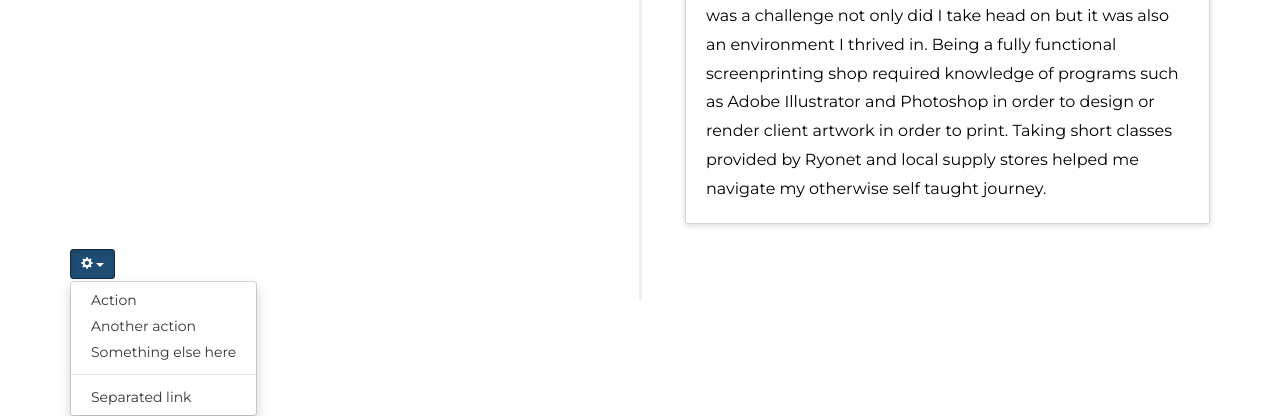
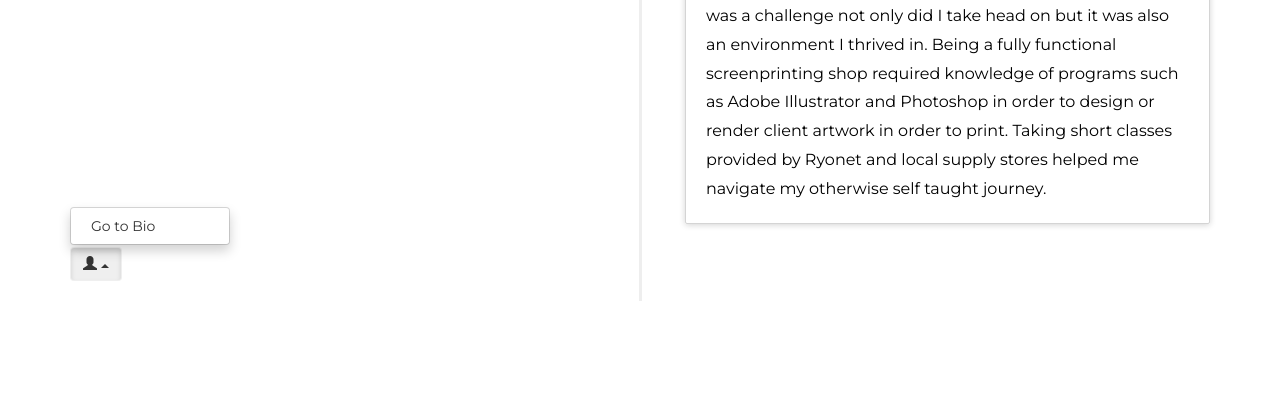
Before and after one commit to DannyLNguyen/bootstrap, a Django app: template bootstrap_app/templates/timeline.html in a window 1280 px wide, after a click that opens the changed part. Shown: the part 975-1391 px from the top of the page. After the commit the page ends 1276 px from the top, so only its background shows below. Run offline with Django 3.2, Linux system fonts and the light colour scheme; the template is opened without the code that fills it, so the values that code supplies are empty; parts of the project's set-up code (start-up, migrations or seed data) failed here and were passed over; some libraries are stand-ins or nearby versions.

Commit message:
Update timeline.html
work history and bio button

```diff
--- a/bootstrap_app/templates/timeline.html
+++ b/bootstrap_app/templates/timeline.html
@@ -28,7 +28,13 @@
 
                                         </div>
                                         <div class="timeline-body">
-                                                <p>As head of recruitment I was in charge of networking and managing J1 agencies not only in the U.S. but around the globe. Utlilizing resoures such as social media platforms as well as holding mixers and conferences to present new and current programs. In the midst of recruitment, daily house cleaning duites were trouble shooting and managing issues for the current or potential students and employees.</p>
+                                                <p>As head of recruitment I was in charge of networking and managing J1
+                                                        agencies not only in the U.S. but around the globe. Utlilizing
+                                                        resoures such as social media platforms as well as holding
+                                                        mixers and conferences to present new and current programs. In
+                                                        the midst of recruitment, daily house cleaning duites were
+                                                        trouble shooting and managing issues for the current or
+                                                        potential students and employees.</p>
                                         </div>
                                 </div>
                         </li>
@@ -39,7 +45,13 @@
                                                 <h4 class="timeline-title">Prime Choice Funding, 2015-2018</h4>
                                         </div>
                                         <div class="timeline-body">
-                                                <p>The role of a Sr.Loan Officer is very involved in the day to day loan process. After initially the relationship, being a call or email away helped answering any questions or addressing any concerns along the way. Email is the primary source of communication other than the phone itself, naturally I grew quite comfortable around computers and the tech involved. Having to learn and opporate new programs was a routine and key in my success.</p>
+                                                <p>The role of a Sr.Loan Officer is very involved in the day to day loan
+                                                        process. After initially the relationship, being a call or email
+                                                        away helped answering any questions or addressing any concerns
+                                                        along the way. Email is the primary source of communication
+                                                        other than the phone itself, naturally I grew quite comfortable
+                                                        around computers and the tech involved. Having to learn and
+                                                        opporate new programs was a routine and key in my success.</p>
 
                                         </div>
                                 </div>
@@ -51,7 +63,13 @@
                                                 <h4 class="timeline-title">Rockview Dairy, 2007-2015</h4>
                                         </div>
                                         <div class="timeline-body">
-                                                <p>During my time here I was able to increase sales and most importantly maintain the volume. Among all of the other duties required, I also installed and serviced both the lottery machine and the POS system. Every holiday season, I would organize a toy drive which became an annual tradition. The last year of the drive we were able to create partnerships with manufacturers and ended up with over 50,000 toys donated!  </p>
+                                                <p>During my time here I was able to increase sales and most importantly
+                                                        maintain the volume. Among all of the other duties required, I
+                                                        also installed and serviced both the lottery machine and the POS
+                                                        system. Every holiday season, I would organize a toy drive which
+                                                        became an annual tradition. The last year of the drive we were
+                                                        able to create partnerships with manufacturers and ended up with
+                                                        over 50,000 toys donated! </p>
                                         </div>
                                 </div>
                         </li>
@@ -62,7 +80,14 @@
                                                 <h4 class="timeline-title">Bobeli Screen Printing 2010-2016</h4>
                                         </div>
                                         <div class="timeline-body">
-                                                <p>Creating a business from ground up is never an easy task. It was a challenge not only did I take head on but it was also an environment I thrived in. Being a fully functional screenprinting shop required knowledge of programs such as Adobe Illustrator and Photoshop in order to design or render client artwork in order to print. Taking short classes provided by Ryonet and local supply stores helped me navigate my otherwise self taught journey.</p>
+                                                <p>Creating a business from ground up is never an easy task. It was a
+                                                        challenge not only did I take head on but it was also an
+                                                        environment I thrived in. Being a fully functional
+                                                        screenprinting shop required knowledge of programs such as Adobe
+                                                        Illustrator and Photoshop in order to design or render client
+                                                        artwork in order to print. Taking short classes provided by
+                                                        Ryonet and local supply stores helped me navigate my otherwise
+                                                        self taught journey.</p>
                                         </div>
                                 </div>
                         </li>
@@ -70,20 +95,16 @@
 
 
 
-                                                <div class="btn-group">
-                                                        <button type="button"
-                                                                class="btn btn-primary btn-sm dropdown-toggle"
-                                                                data-toggle="dropdown">
-                                                                <i class="glyphicon glyphicon-cog"></i> <span
-                                                                        class="caret"></span>
+                        <div class="btn-group dropup">
+                                <button type="button" class="btn btn-secondary dropdown-toggle" data-toggle="dropdown"
+                                        aria-haspopup="true" aria-expanded="false"><i
+                                                class="glyphicon glyphicon-user"></i> <span class="caret"></span>
                                 </button>
                                 <ul class="dropdown-menu" role="menu">
-                                                                <li><a href="#">Action</a></li>
-                                                                <li><a href="#">Another action</a></li>
-                                                                <li><a href="#">Something else here</a></li>
-                                                                <li class="divider"></li>
-                                                                <li><a href="#">Separated link</a></li>
+                                        <li><a href="/about_me">Go to Bio</a></li>
+
                                 </ul>
+
                         </div>
         </div>
         </div>
```
Lines whose indentation alone changed are shown as unchanged.
